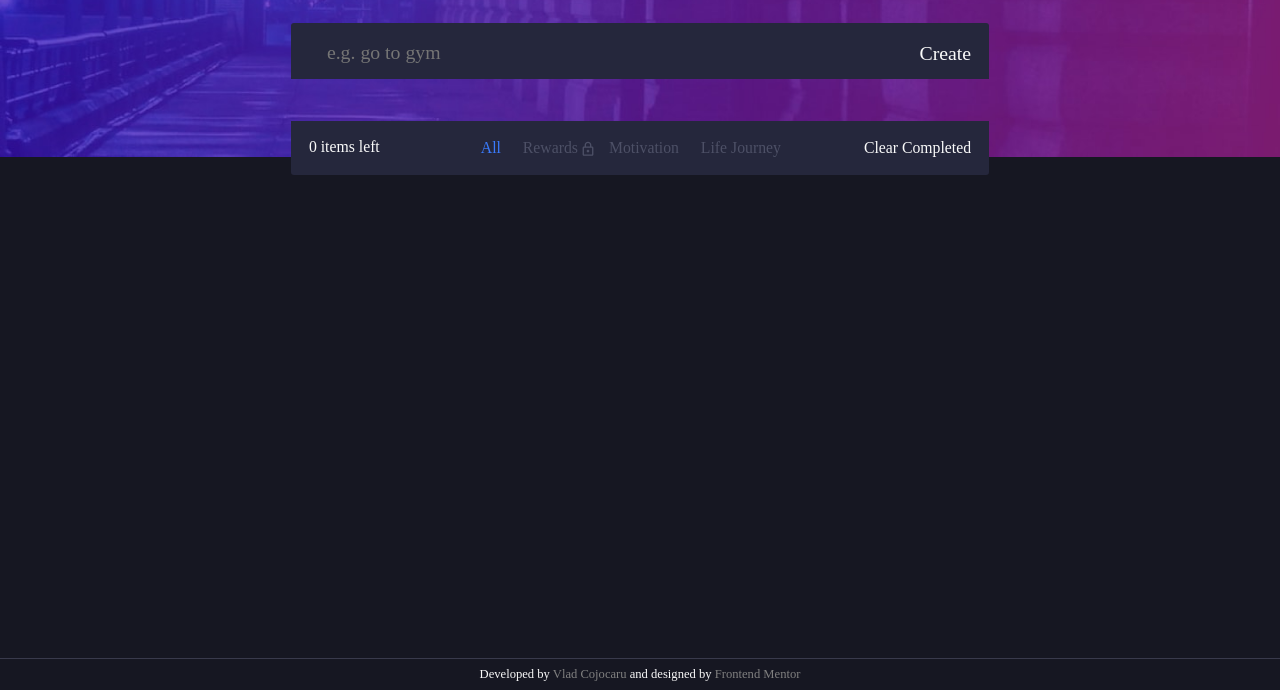
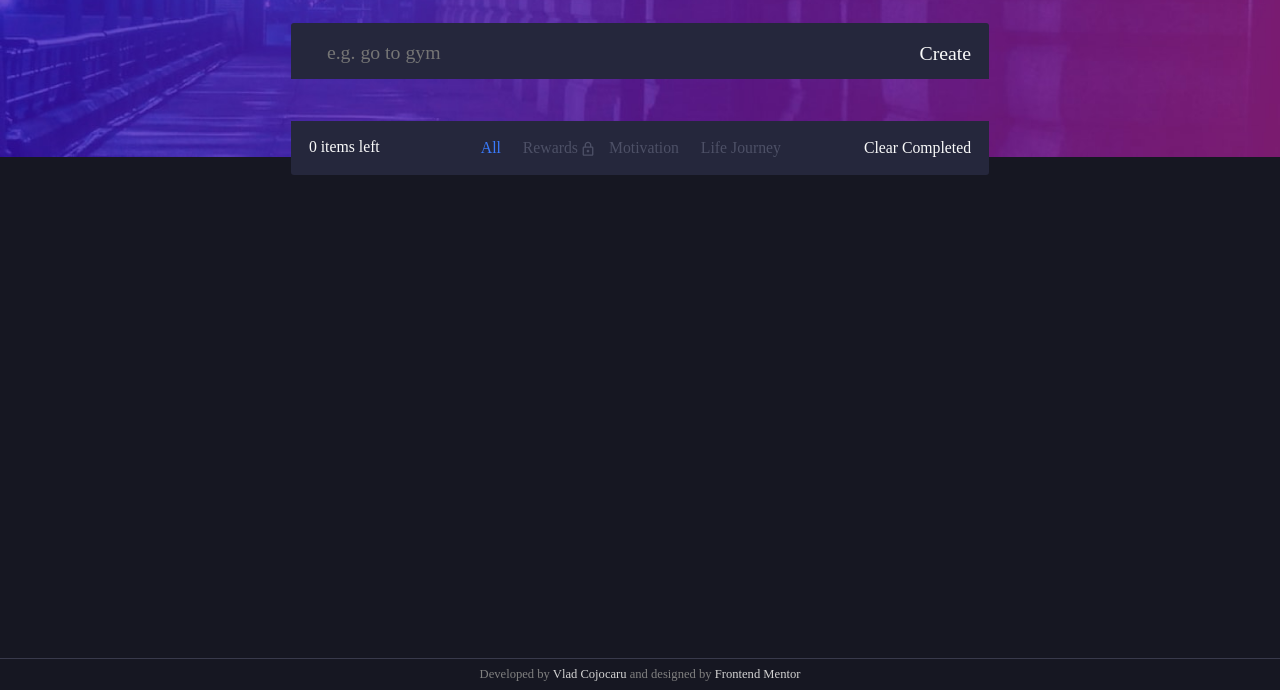
Before and after one commit to 11VladC11/TaskManager-witth-local-storage, a website built with webpack: page src/index.html in a window 1280 px wide. Shown: the part 110-800 px from the top of the page. Built offline with nearby package versions, Linux system fonts and the light colour scheme; no server answers; files whose address does not match are found by name; what vanilla-lazyload would draw is missing.

Commit message:
minor changes

```diff
--- a/src/scss/footer.scss
+++ b/src/scss/footer.scss
@@ -23,14 +23,14 @@
 	.footer {
 		width: 100%;
 		.footer__container {
-			color: $VeryLightGray;
+			color: gray;
 			border-top: 1px solid $VeryDarkGrayishBlue;
 			padding: 0.5rem;
 			text-align: center;
 			h1 {
 				font-size: 0.7rem;
 				a {
-					color: gray;
+					color: lightgray;
 
 					&:hover {
 						text-decoration: underline;
```
